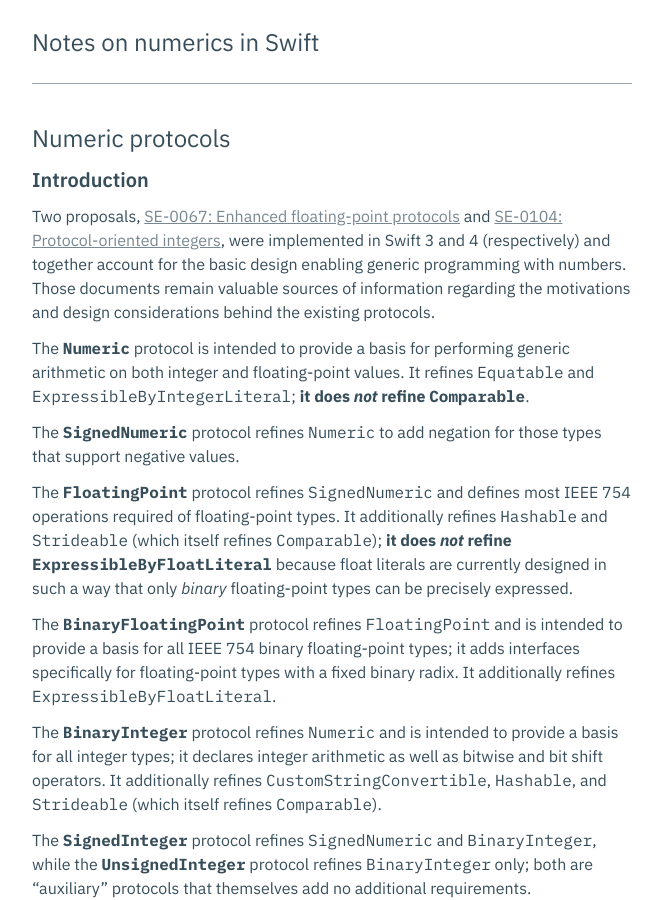
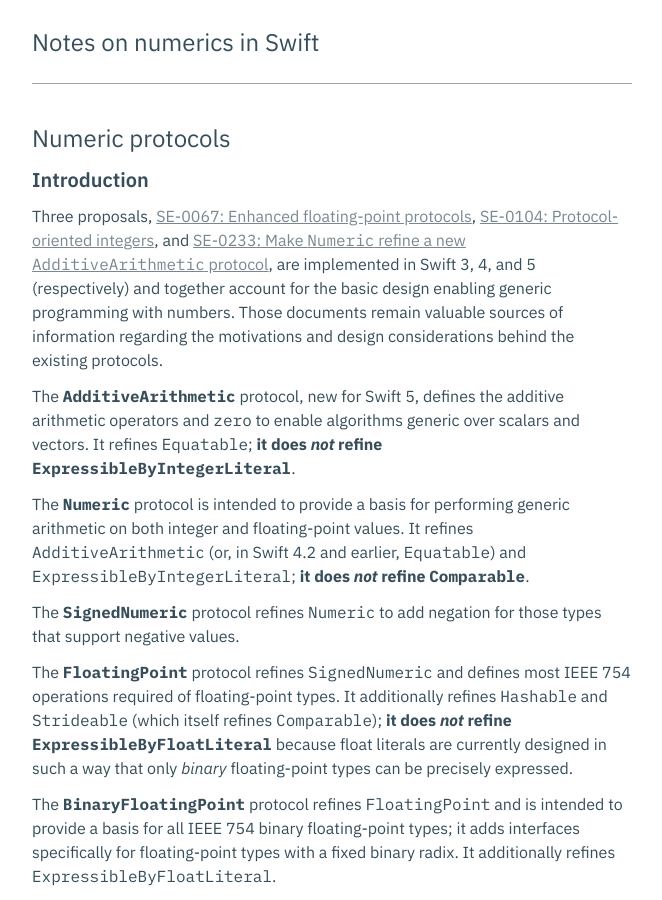
Before and after one commit to xwu/xwu-swift-numerics, a Jekyll site: the page built from numeric-protocols.md, in a window 1280 px wide and 900 px high. Shown: the whole window, without its empty margins (308-970 px from the left). Built offline with Jekyll 4.4.1, drawn with Linux system fonts in a browser that asks for light colours; our own code applies the rules of GitHub Pages for plain Markdown files; some of the changed text lies outside the part shown.

Commit message:
Update for SE-0233 (AdditiveArithmetic)

```diff
--- a/numeric-protocols.md
+++ b/numeric-protocols.md
@@ -3,15 +3,22 @@
 
 ## Introduction
 
-Two proposals, [SE-0067: Enhanced floating-point protocols][ref 11-10] and
-[SE-0104: Protocol-oriented integers][ref 9-4], were implemented in Swift 3 and
-4 (respectively) and together account for the basic design enabling generic
-programming with numbers. Those documents remain valuable sources of information
-regarding the motivations and design considerations behind the existing
-protocols.
+Three proposals, [SE-0067: Enhanced floating-point protocols][ref 11-10],
+[SE-0104: Protocol-oriented integers][ref 9-4], and [SE-0233: Make `Numeric`
+refine a new `AdditiveArithmetic` protocol][ref 21-0], are implemented in Swift
+3, 4, and 5 (respectively) and together account for the basic design enabling
+generic programming with numbers. Those documents remain valuable sources of
+information regarding the motivations and design considerations behind the
+existing protocols.
+
+The __`AdditiveArithmetic`__ protocol, new for Swift 5, defines the additive
+arithmetic operators and `zero` to enable algorithms generic over scalars and
+vectors. It refines `Equatable`; __it does _not_ refine
+`ExpressibleByIntegerLiteral`__.
 
 The __`Numeric`__ protocol is intended to provide a basis for performing generic
-arithmetic on both integer and floating-point values. It refines `Equatable` and
+arithmetic on both integer and floating-point values. It refines
+`AdditiveArithmetic` (or, in Swift 4.2 and earlier, `Equatable`) and
 `ExpressibleByIntegerLiteral`; __it does _not_ refine `Comparable`__.
 
 The __`SignedNumeric`__ protocol refines `Numeric` to add negation for those
```
Also changed, not shown: other parts of numeric-protocols.md (+2 -1 lines), README.md (+2 -2 lines), assets/images/numeric-protocols.svg.
